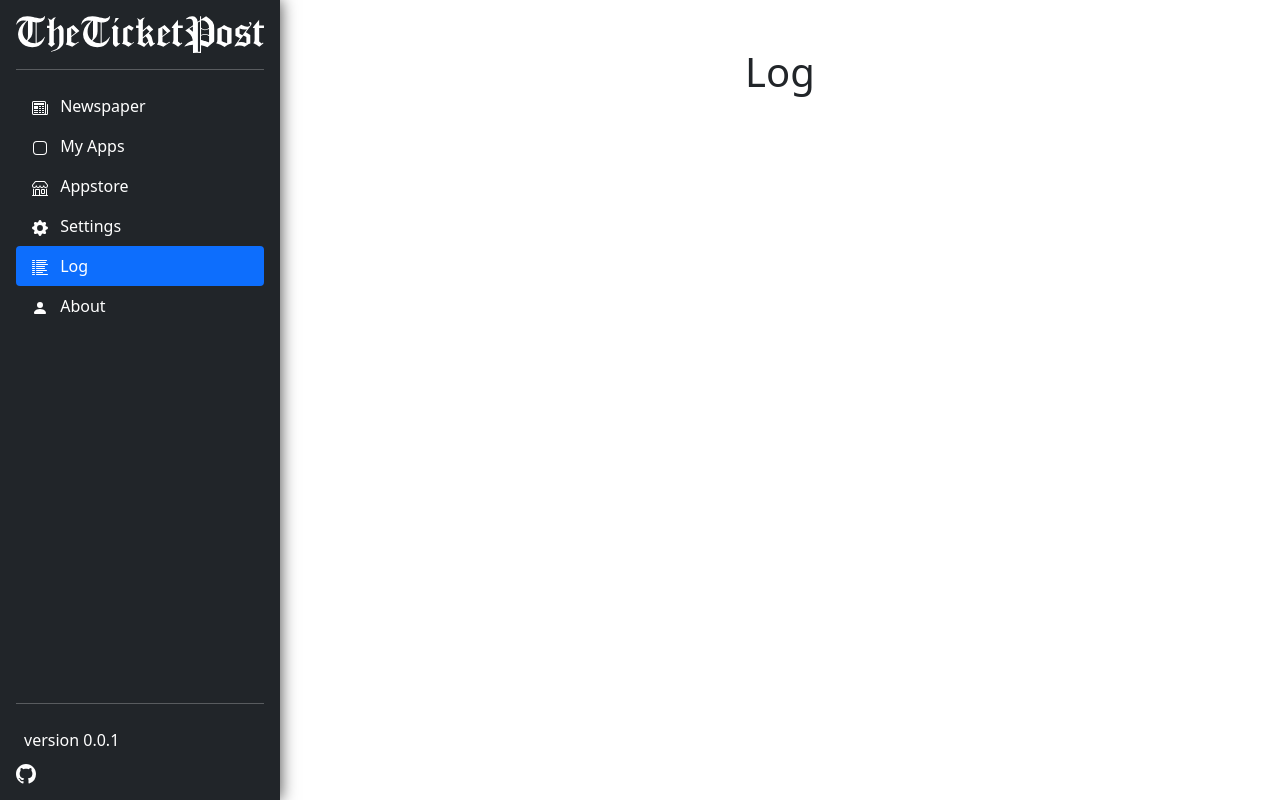
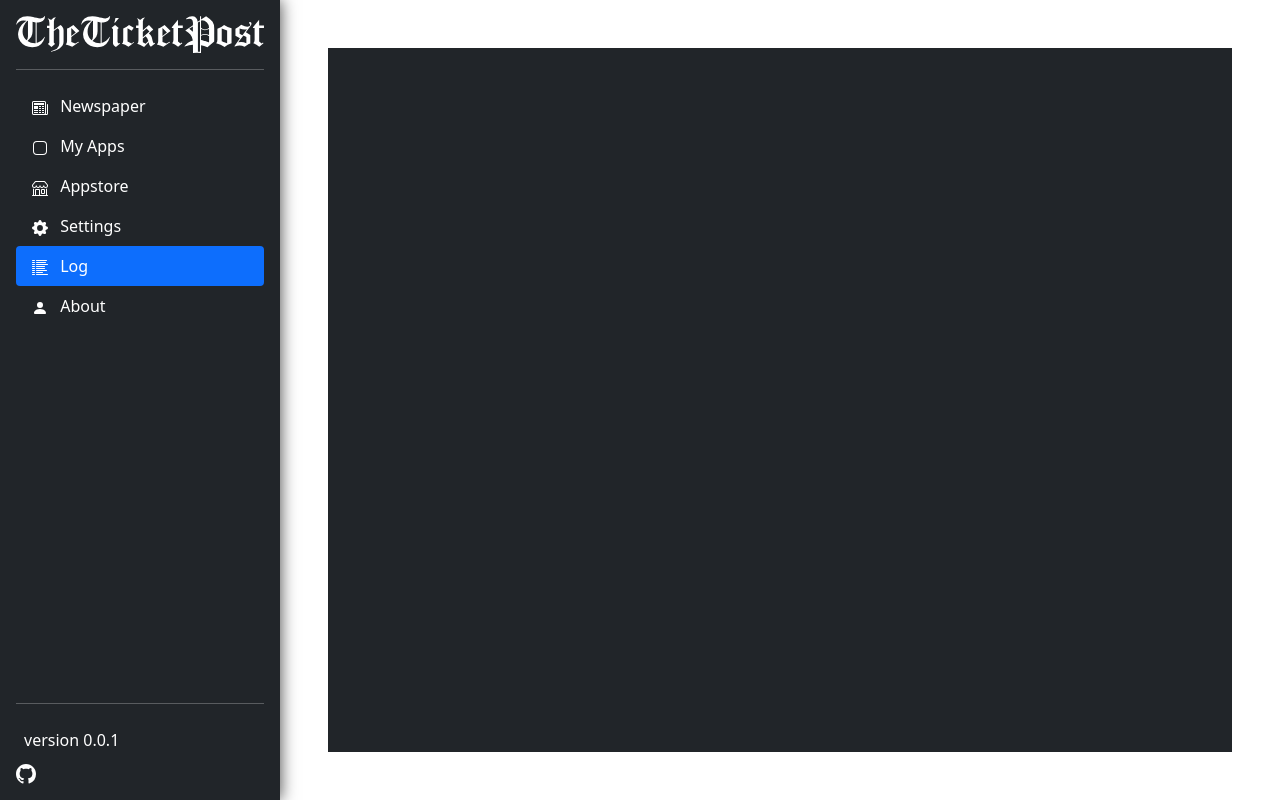
Before and after one commit to theticketpost/theticketpost-service, a Flask app: page /log in a window 1280 px wide. Run offline with Flask 2, Linux system fonts and the light colour scheme; data that the repository does not hold is empty; some libraries are stand-ins or nearby versions.

Commit message:
log section with autoscroll

```diff
--- a/theticketpost/app.py
+++ b/theticketpost/app.py
@@ -17,6 +17,7 @@ port = 8080
 @app.route('/')
 @app.route('/home')
 def home():
+    logger.info("Serving home page")
     config = theticketpost.settings.get_json("config")
     ticket_px_width = 0
     if 'printer' in config and 'dpi' in config['printer'] and 'paper_width' in config['printer']:
@@ -28,6 +29,7 @@ def home():
 
 @app.route('/newspaper')
 def newspaper():
+    logger.info("Serving newspaper page")
     config = theticketpost.settings.get_json("config")
     ticket_px_width = 0
     if 'printer' in config and 'dpi' in config['printer'] and 'paper_width' in config['printer']:
@@ -39,26 +41,31 @@ def newspaper():
 
 @app.route('/apps')
 def apps():
+    logger.info("Serving apps page")
     return render_template('apps.html', title='TheTicketPost', version=version)
 
 
 @app.route('/store')
 def store():
+    logger.info("Serving store page")
     return render_template('store.html', title='TheTicketPost', version=version)
 
 
 @app.route('/settings')
 def settings():
+    logger.info("Serving settings page")
     return render_template('settings.html', title='TheTicketPost', version=version)
 
 
 @app.route('/log')
 def log():
+    logger.info("Serving log page")
     return render_template('log.html', title='TheTicketPost', version=version)
 
 
 @app.route('/about')
 def about():
+    logger.info("Serving about page")
     return render_template('about.html', title='TheTicketPost', version=version)
 
 
@@ -68,9 +75,9 @@ def about():
 def log_stream():
     return Response(theticketpost.logger.stream(), mimetype="text/plain", content_type="text/event-stream")
 
-@app.route('/api/log/clear')
+@app.route('/api/log/reset')
 def log_clear():
-    theticketpost.logger.clear()
+    theticketpost.logger.reset()
     return "200"
 
 @app.route('/api/settings/<string:file>', methods=['GET', 'POST'])
--- a/theticketpost/logger.py
+++ b/theticketpost/logger.py
@@ -16,5 +16,5 @@ def stream():
             yield data.encode()
             sleep(1)
 
-def clear():
+def reset():
     open(log_path, 'w').close()
--- a/theticketpost/settings.py
+++ b/theticketpost/settings.py
@@ -14,12 +14,14 @@ def get_storage_path():
 
 
 def get_json(file):
+    logger.info("Retrieving data from " + file + " file")
     data = {}
 
     check_and_create_dir()
     path_to_file = os.path.join(get_storage_path(), file + ".json")
 
     if not os.path.exists(path_to_file):
+        logger.warning("File for " + file + " does not exists. Created an empty file")
         with open(path_to_file, 'w') as outfile:
             outfile.write('{}')
 
@@ -30,6 +32,7 @@ def get_json(file):
 
 
 def save_json(file, data):
+    logger.info("Updating data from " + file + " file")
     check_and_create_dir()
     path_to_file = os.path.join(os.path.expanduser(settings_folder), file + ".json")
 
@@ -38,6 +41,7 @@ def save_json(file, data):
 
 
 def save_value( file, key, value ):
+    logger.info("Updating value for key==" + key + " from " + file + " file")
     data = get_json( file )
     data[key] = value
     save_json( file, data )
--- a/theticketpost/static/js/log.js
+++ b/theticketpost/static/js/log.js
@@ -1,17 +1,12 @@
 const { createApp } = Vue
 
 const LogApp = {
-    data() {
-        return {
-            log: ""
-        }
-    },
     async created() {
-        await this.get_stream();
+        await this.get_log_stream();
     },
     delimiters: ['{', '}'],
     methods: {
-        get_stream: async function() {
+        get_log_stream: async function() {
             const response = await fetch('/api/log/stream', {
                 method: 'GET'
             });
@@ -22,10 +17,17 @@ const LogApp = {
               if (done) break;
 
               let string = new TextDecoder().decode(value);
-              document.getElementById("output").textContent += string;
+              var element = document.getElementById("output");
+              element.textContent += string;
+              element.scrollTop = element.scrollHeight;
             }
 
             console.log('Response fully received');
+        },
+        reset_log: async function()  {
+            const response = await fetch('/api/log/reset', {
+                method: 'GET'
+            });
         }
     }
 
--- a/theticketpost/templates/base.html
+++ b/theticketpost/templates/base.html
@@ -104,7 +104,7 @@
         </div>
     </div>
 
-    <div class="col content">
+    <div class="col container">
         {% block content %}
         {% endblock %}
     </div>
--- a/theticketpost/templates/log.html
+++ b/theticketpost/templates/log.html
@@ -3,12 +3,9 @@
 {% set active_page = 'log' %}
 
 {% block content %}
-<div class="p-5">
-    <h1 class="text-center">Log</h1>
-    <div class="container px-4">
-        <div id="log-app">
-            <pre id="output" class="text-left"></pre>
-        </div>
+<div id="log-app" class="h-100">
+    <div class="p-5 h-100">
+        <pre id="output" class="row text-left bg-dark text-light p-4 h-100 overflow-auto"></pre>
     </div>
 </div>
 
```
